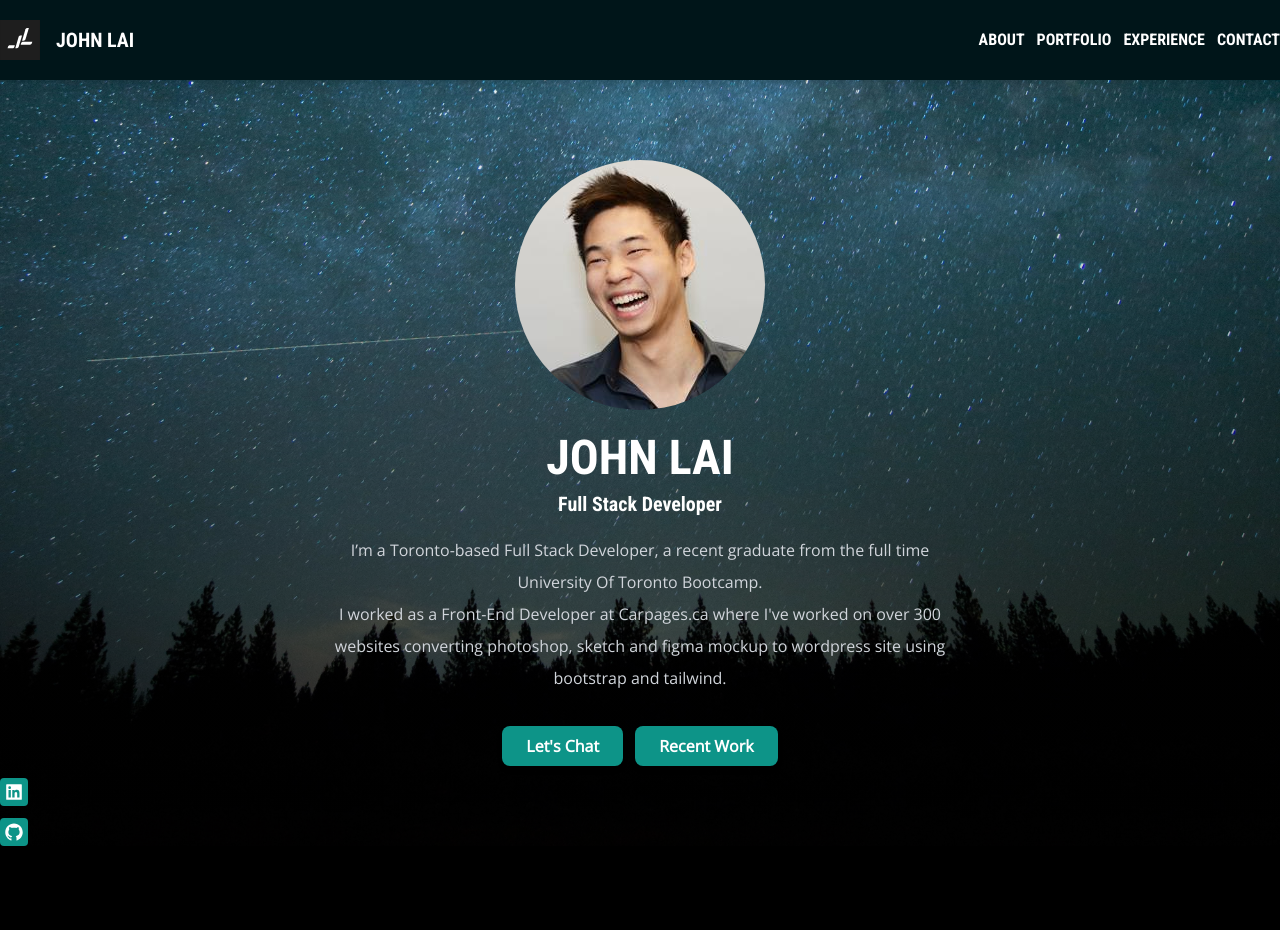
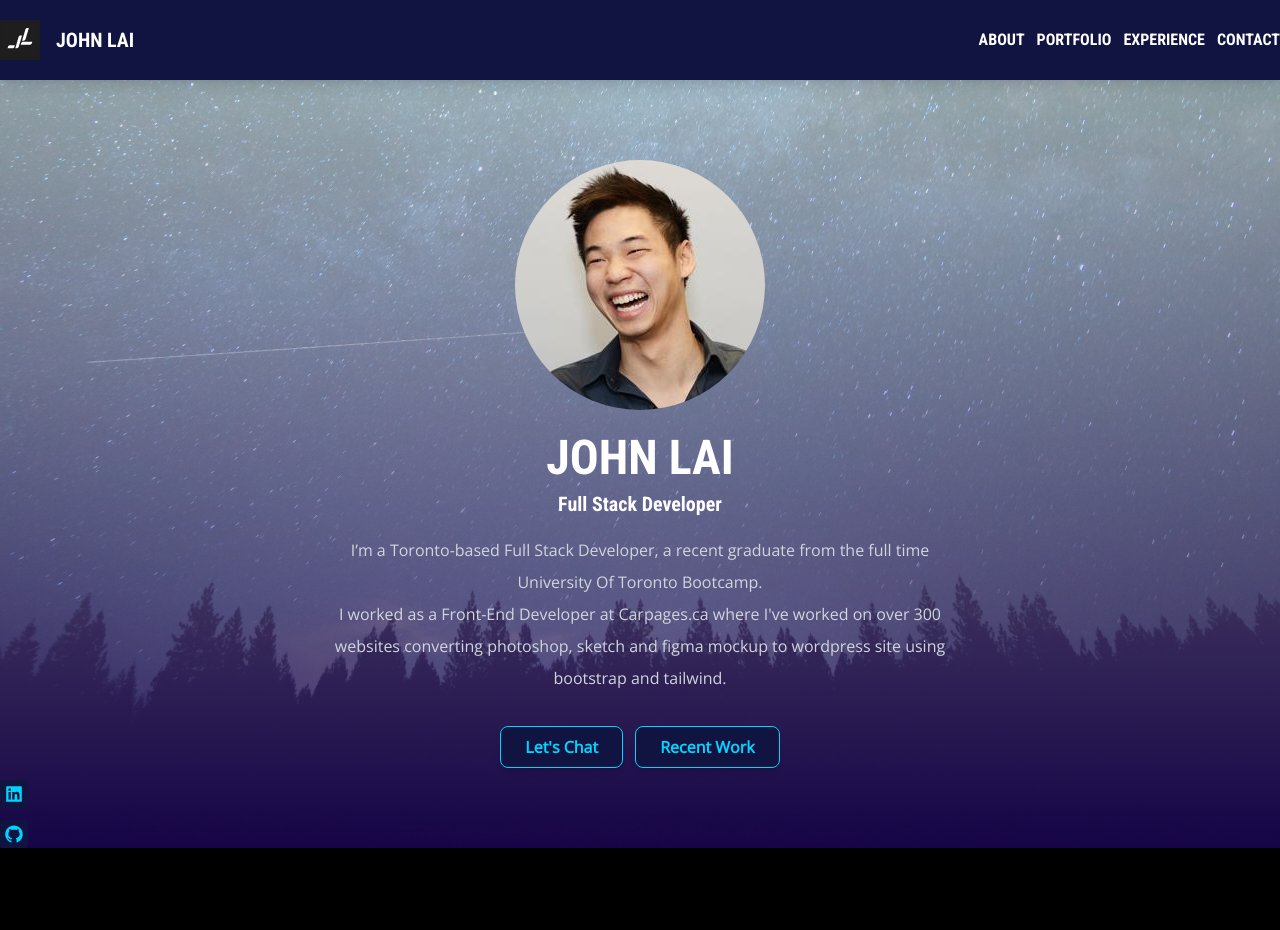
Before and after one commit to johnxlai/2023-portfolio, a React (Create React App) app: page / in a window 1280 px wide. Shown: the top 930 px of the page. Built offline with nearby package versions, Linux system fonts and the light colour scheme.

Commit message:
Change colour theme againn

```diff
--- a/src/components/sections/Footer.js
+++ b/src/components/sections/Footer.js
@@ -2,7 +2,7 @@ import React from 'react';
 
 const Footer = () => {
   return (
-    <footer id="footer" className="bg-blue-900 text-white">
+    <footer id="footer" className="bg-secondary text-white">
       <div className="container mx-auto text-center py-5">
         <h6>© JOHN LAI · All Rights Reserved</h6>
       </div>
--- a/src/components/sections/portfolio/Portfolio.js
+++ b/src/components/sections/portfolio/Portfolio.js
@@ -23,7 +23,7 @@ const Portfolio = () => {
   };
 
   return (
-    <section id="portfolio" className="py-10 px-4 text-white">
+    <section id="portfolio" className="py-10 px-4 text-white bg-teal-950">
       <div className="container mx-auto">
         <h3 className="section-heading">Recent Work</h3>
         <p>
--- a/src/components/sections/skills/Skills.js
+++ b/src/components/sections/skills/Skills.js
@@ -15,7 +15,7 @@ import Skill from './Skill';
 
 const Skills = () => {
   return (
-    <section id="skills" className="py-10 px-4">
+    <section id="skills" className="py-10 px-4 bg-slate-900">
       <div className="container mx-auto"></div>
 
       <Swiper
--- a/src/index.scss
+++ b/src/index.scss
@@ -13,7 +13,7 @@
 :root {
   --primary-color: #00d4ff;
   // --primary-color: #3f5c64;
-  --secondary-color: #001519;
+  --secondary-color: #111441;
   --tertiary-color: #fe53bb;
   --transition: all 500ms ease;
 
@@ -22,6 +22,7 @@
   // $tertiary-blue: #00d4ff;
   // $green: #72ff00;
   // $black: #001519;
+  // $dark-purple: #111441;
 }
 
 @layer components {
@@ -29,13 +30,13 @@
     @apply w-screen h-[4rem] lg:h-[5rem] grid place-items-center bg-secondary fixed top-0 left-0 z-[100] shadow-lg transition ease-in-out delay-150 duration-300;
   }
   .btn-primary {
-    @apply py-2 px-6 bg-teal-600 text-white font-semibold rounded-lg shadow-md hover:bg-[--secondary-color] hover:-translate-y-1 focus:outline-none focus:ring-2 focus:ring-blue-400 focus:ring-opacity-75 transition ease-in-out delay-150 duration-300;
+    @apply py-2 px-6 bg-secondary text-primary font-semibold  border border-primary rounded-lg shadow-md hover:bg-[--secondary-color] hover:-translate-y-1 focus:outline-none focus:ring-2 focus:ring-blue-400 focus:ring-opacity-75 transition ease-in-out delay-150 duration-300;
   }
   .section-heading {
     @apply text-3xl font-bold mb-7 text-white uppercase;
   }
   .header-social-icons {
-    @apply w-7 aspect-square bg-teal-600 rounded hidden lg:grid place-items-center hover:-translate-x-1 hover:bg-white focus:outline-none focus:ring-2 focus:ring-blue-400 focus:ring-opacity-75 transition ease-in-out delay-150 duration-300;
+    @apply w-7 aspect-square bg-secondary text-primary rounded hidden lg:grid place-items-center hover:-translate-x-1 hover:bg-white focus:outline-none focus:ring-2 focus:ring-blue-400 focus:ring-opacity-75 transition ease-in-out delay-150 duration-300;
   }
   .theme-transition {
     @apply transition ease-in-out delay-150 duration-300;
@@ -99,12 +100,15 @@ a {
 }
 
 header.header {
-  background-image: linear-gradient(
-      to bottom,
-      rgba(255, 255, 255, 0),
-      rgba(0, 0, 0, 0.73)
-    ),
+  background-image: linear-gradient(to bottom, #ffffff85, rgba(29, 5, 96, 0.73)),
     url('../src/assets/images/stars-treeline-min.jpg');
+
+  // linear-gradient(
+  //     to bottom,
+  //     rgba(255, 255, 255, 0),
+  //     rgba(0, 0, 0, 0.73)
+  //   ),
+  //   url('../src/assets/images/stars-treeline-min.jpg');
   background-position: 25% 75%;
   background-size: cover;
   background-repeat: no-repeat;
```
